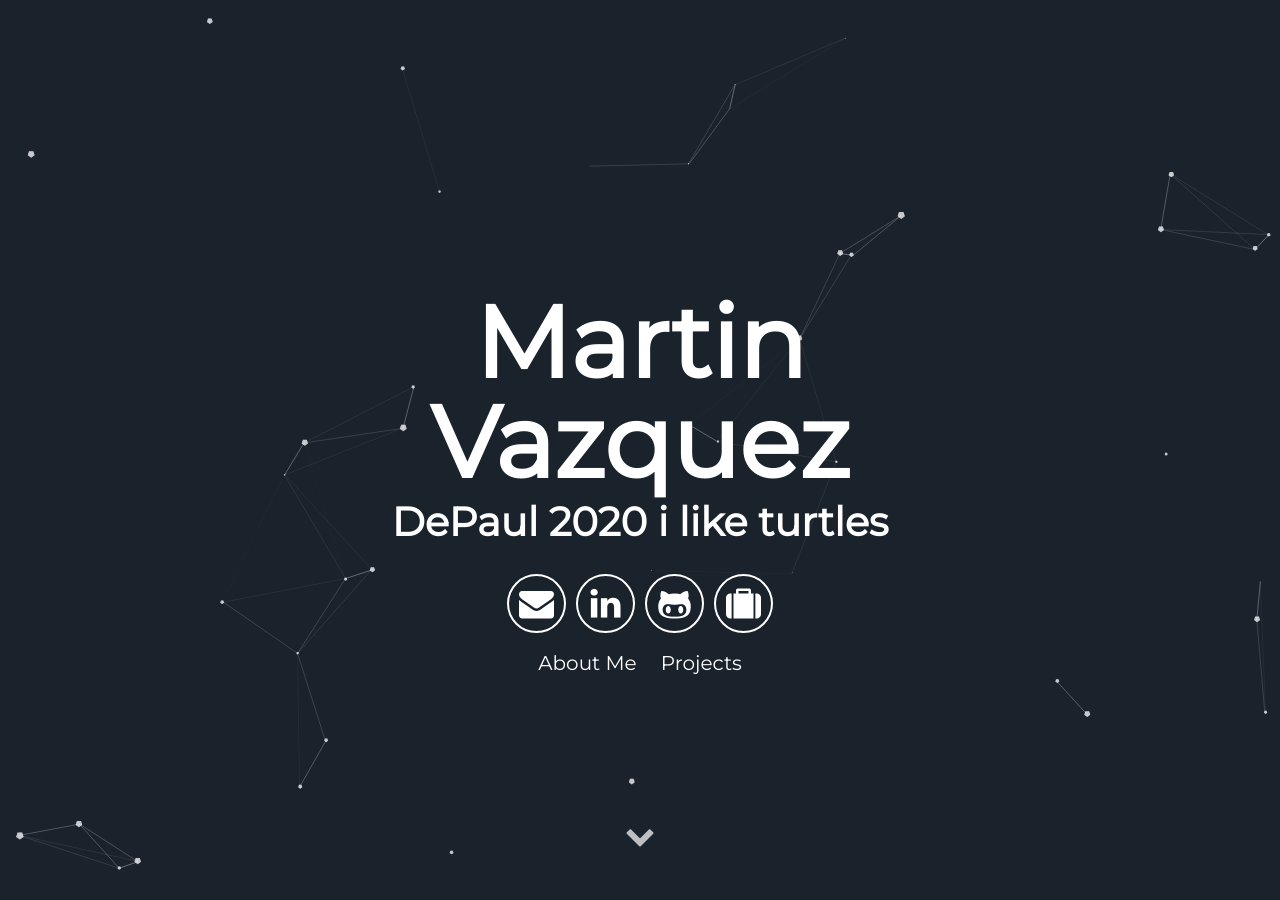
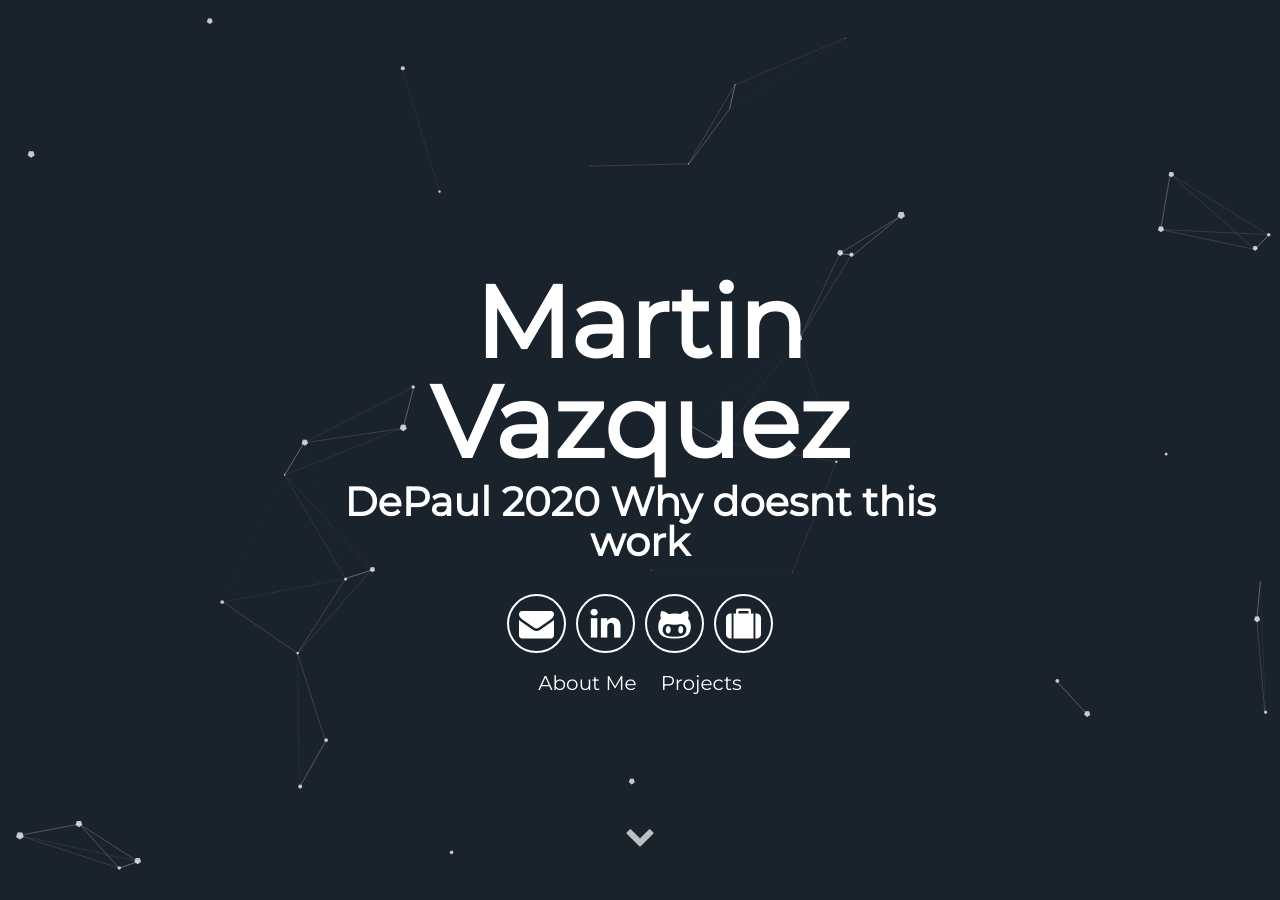
Before and after one commit to mv4z/mv4z.github.io, a Jekyll site: the page built from index.html, in a window 1280 px wide and 900 px high. Built offline with Jekyll 4.4.1, drawn with Linux system fonts in a browser that asks for light colours.

Commit message:
changed text

```diff
--- a/_config.yml
+++ b/_config.yml
@@ -5,8 +5,10 @@ description: Martin Vazquez | Portfolio
 
 username: Martin Vazquez
 user_description: As I approach the end of my time at DePaul University, I'm looking for any opportunity to apply what I've learned in the classroom to the real world. I thrive in environments where I can make a tangible impact helping others in some way. Being a student in Chicago brings me more opportunities than most, and I'm incredibly thankful to call such a great place my home.
-user_title: " DePaul 2020
-i like turtles"
+user_title: |+
+  DePaul 2020
+
+  Why doesnt this work
 
 email: mvazqu37@depaul.edu
 github_username: mv4z
```
